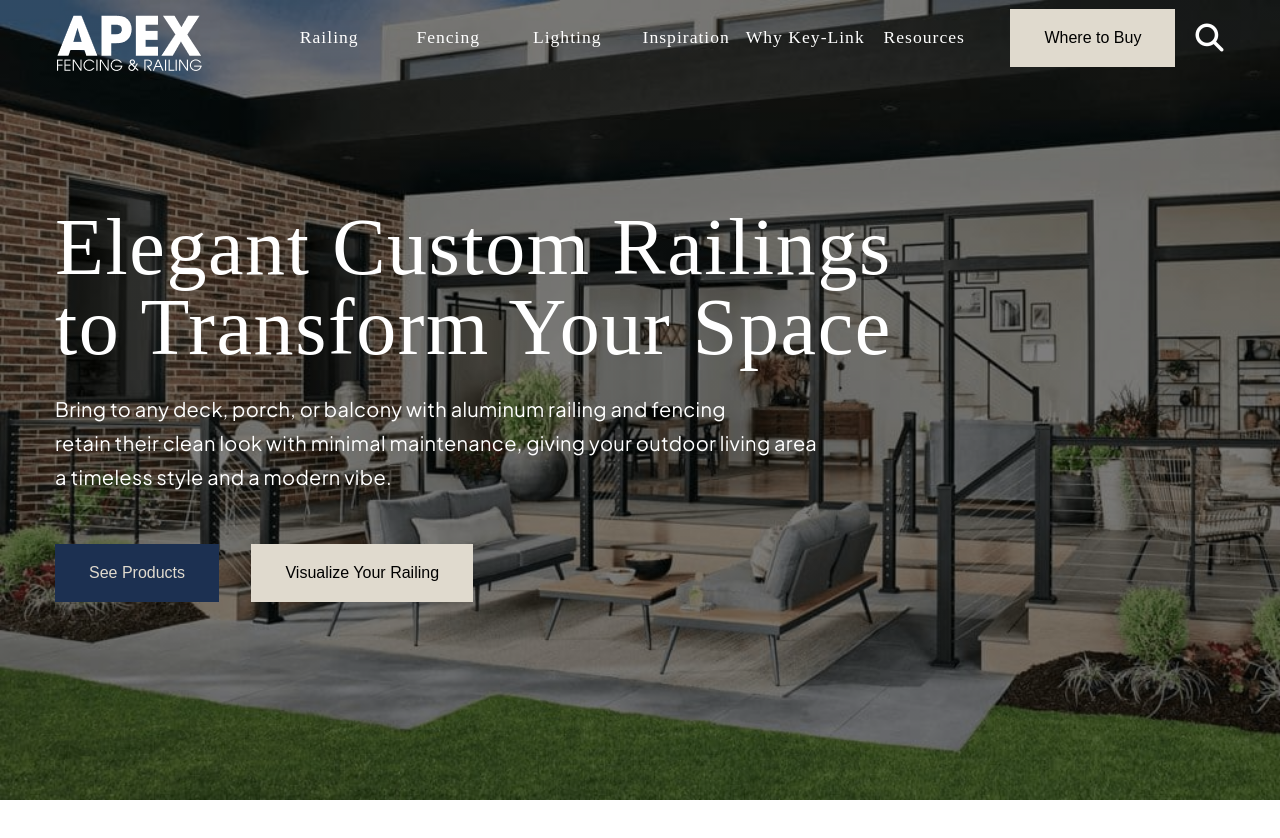
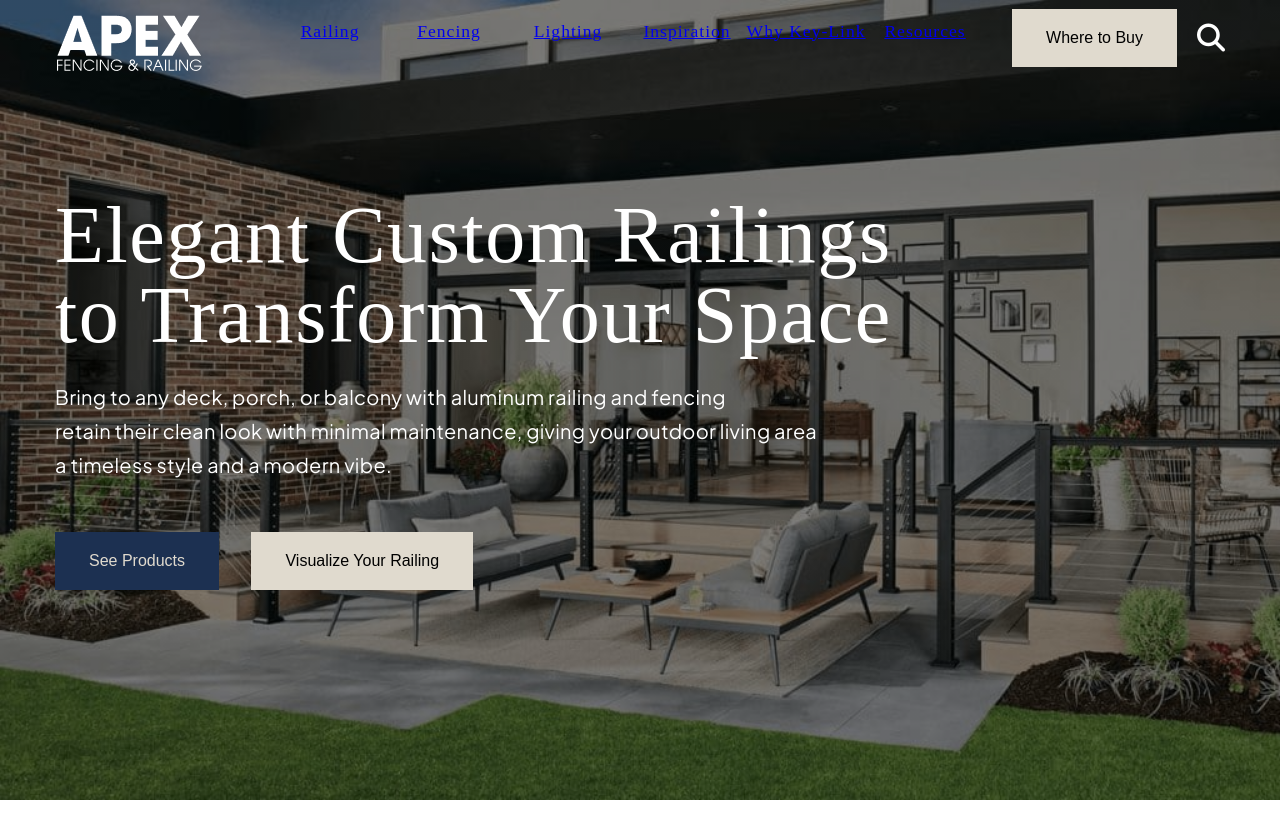
Before and after one commit to rdtungul/testing-html, a plain HTML site: page index.html in a window 1280 px wide. Before the commit the page ends 800 px from the top, so only its background shows below. Drawn offline with Linux system fonts and the light colour scheme.

Commit message:
homepage update

```diff
--- a/index.html
+++ b/index.html
@@ -36,32 +36,32 @@
                 </div>
                 <ul class="nav-links">
                     <li>
-                        <a class="link">
+                        <a href="#link" class="link">
                             railing
                         </a>
                     </li>
                     <li>
-                        <a class="link">
+                        <a href="#link" class="link">
                             fencing
                         </a>
                     </li>
                     <li>
-                        <a class="link">
+                        <a href="#link" class="link">
                             lighting
                         </a>
                     </li>
                     <li>
-                        <a class="link">
+                        <a href="#link" class="link">
                             inspiration
                         </a>
                     </li>
                     <li>
-                        <a class="link">
+                        <a href="#link" class="link">
                             why key-link
                         </a>
                     </li>
                     <li>
-                        <a class="link">
+                        <a href="#link" class="link">
                             resources
                         </a>
                     </li>
@@ -76,7 +76,7 @@
 
 
         </nav>
-        <div class="hero-content text-center">
+        <div class="hero-content text-container">
             <h1 class="hero-title">Elegant Custom Railings to Transform Your Space</h1>
             <p class="hero-text">Bring to any deck, porch, or balcony with aluminum railing and fencing <br> retain
                 their
@@ -90,6 +90,13 @@
         </div>
     </section>
 
+    <section id="products">
+        <div class="products-content text-container">
+            <h2 class="product-title sub-title">
+                our products
+            </h2>
+        </div>
+    </section>
 
 
 </body>
--- a/style.css
+++ b/style.css
@@ -40,7 +40,7 @@ h3,
 h4,
 h5,
 h6,
-nav {
+.nav-links {
   letter-spacing: var(--spacing);
   line-height: 1.25;
   margin-bottom: 0.75rem;
@@ -96,6 +96,20 @@ Top Navbar
 
 /*
 ===============
+SECTIONS
+===============
+*/
+#hero {
+  background: linear-gradient(0deg, rgba(0, 0, 0, 0.5), rgba(0, 0, 0, 0.5)),
+    url(./images/hero-bg.jpg);
+  background-repeat: no-repeat;
+  background-size: cover;
+  height: 100vh;
+  width: 100vw;
+}
+
+/*
+===============
 HERO SECTION
 ===============
 */
@@ -139,7 +153,8 @@ HERO SECTION
   position: relative;
   z-index: 1;
 }
-.text-center {
+.text-center,
+.text-container {
   width: 100vw;
   max-width: var(--max-width);
 }
```
